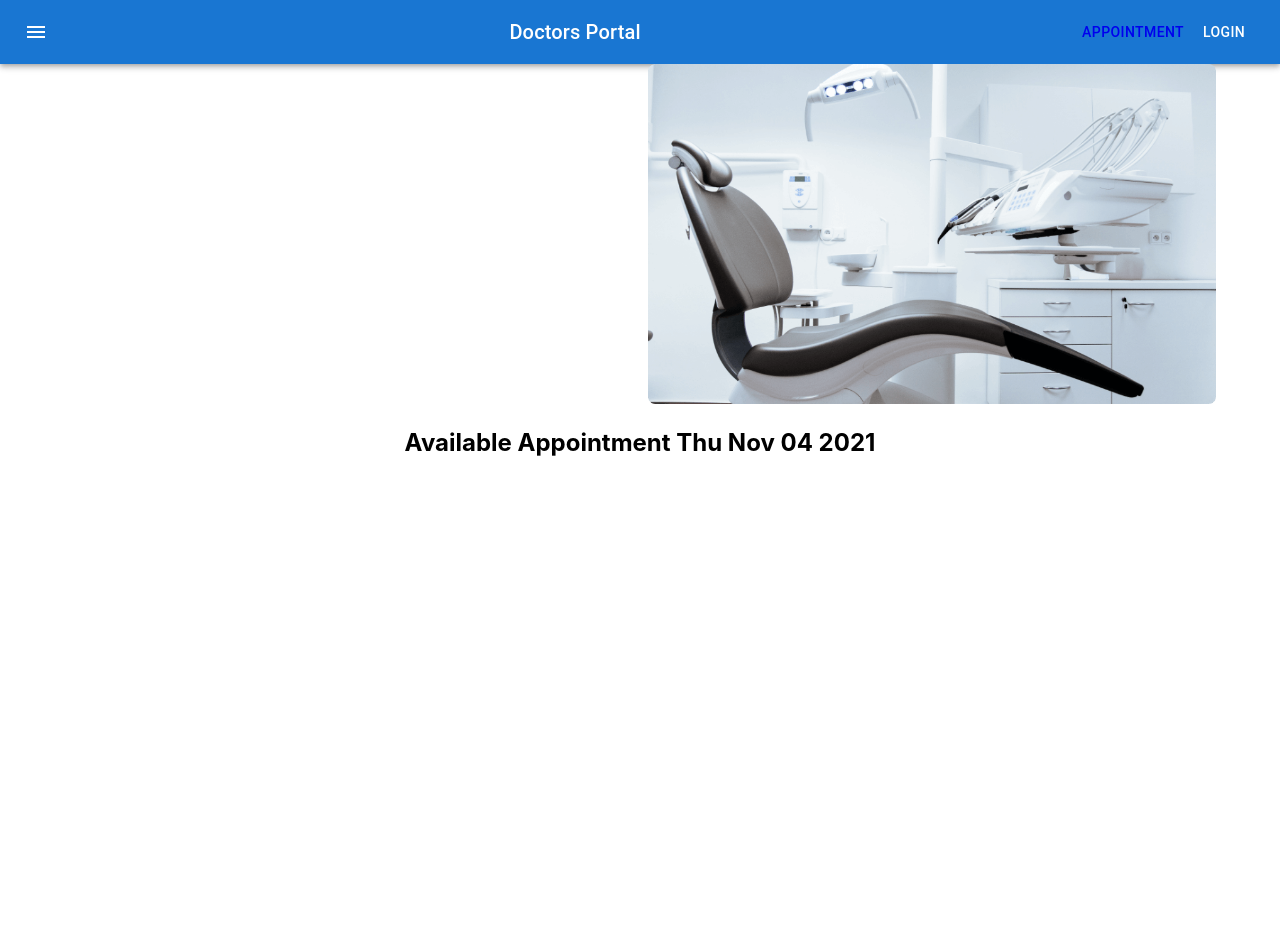
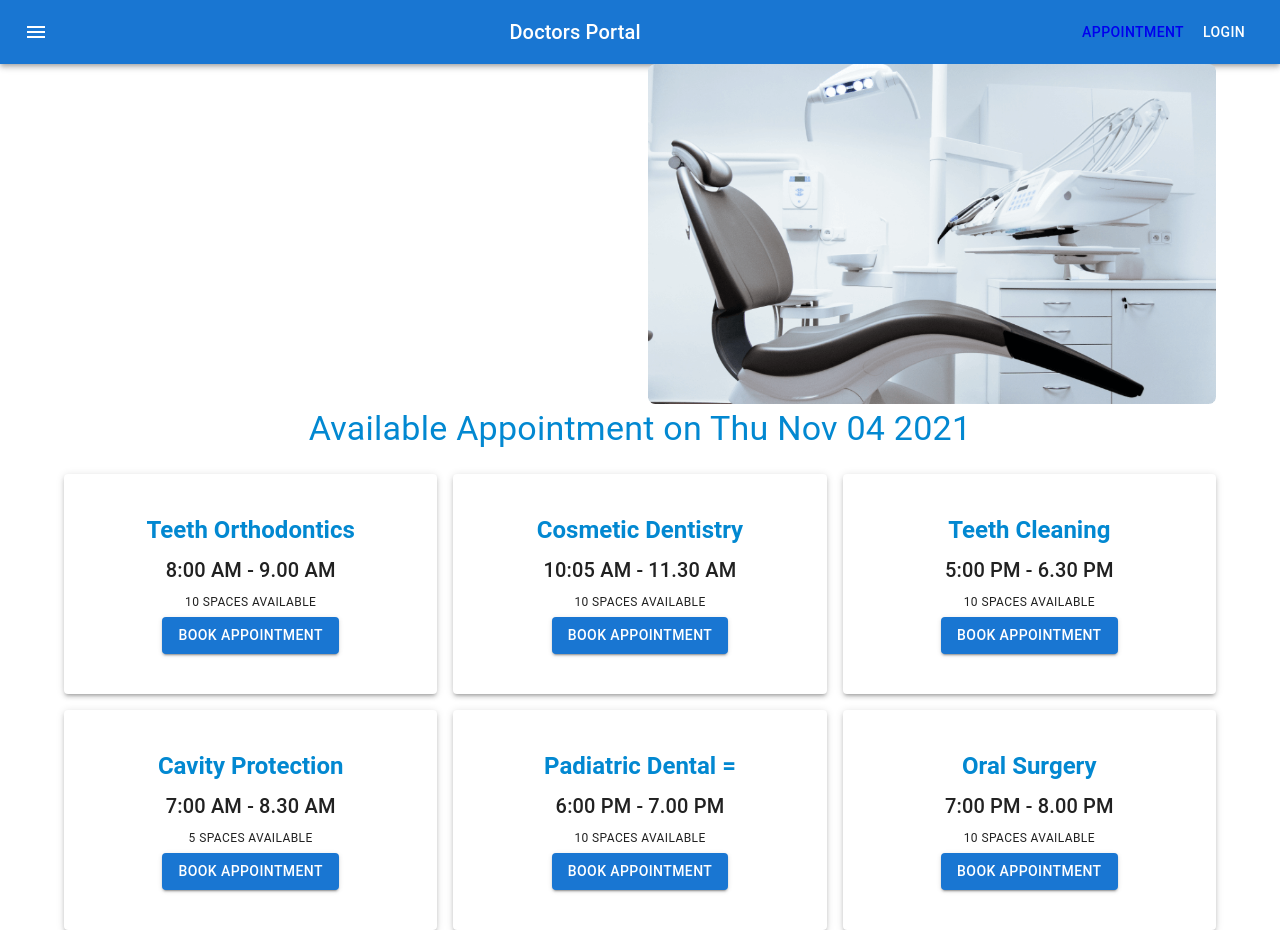
Before and after one commit to mhasan96/Doctors-portal, a React (Create React App) app: page /appointment in a window 1280 px wide. Before the commit the page ends 800 px from the top, so only its background shows below. Built offline with nearby package versions, Linux system fonts and the light colour scheme.

Commit message:
modal added

```diff
--- a/src/Pages/Appointment/AvailableAppointment/AvailableAppointment.js
+++ b/src/Pages/Appointment/AvailableAppointment/AvailableAppointment.js
@@ -1,10 +1,59 @@
+import { Container, Grid, Typography } from "@mui/material";
 import React from "react";
+import Booking from "../Booking/Booking";
 
 const AvailableAppointment = ({ date }) => {
+  const bookings = [
+    {
+      id: 1,
+      name: "Teeth Orthodontics",
+      time: "8:00 AM - 9.00 AM",
+      space: 10,
+    },
+    {
+      id: 2,
+      name: "Cosmetic Dentistry",
+      time: "10:05 AM - 11.30 AM",
+      space: 10,
+    },
+    {
+      id: 3,
+      name: "Teeth Cleaning",
+      time: "5:00 PM - 6.30 PM",
+      space: 10,
+    },
+    {
+      id: 4,
+      name: "Cavity Protection",
+      time: "7:00 AM - 8.30 AM",
+      space: 5,
+    },
+    {
+      id: 5,
+      name: "Padiatric Dental =",
+      time: "6:00 PM - 7.00 PM",
+      space: 10,
+    },
+    {
+      id: 6,
+      name: "Oral Surgery",
+      time: "7:00 PM - 8.00 PM",
+      space: 10,
+    },
+  ];
+
   return (
-    <div>
-      <h2>Available Appointment {date.toDateString()} </h2>
-    </div>
+    <Container>
+      <Typography variant="h4" sx={{ color: "info.main", mb: 3 }}>
+        Available Appointment on {date.toDateString()}{" "}
+      </Typography>
+
+      <Grid container spacing={2}>
+        {bookings.map((booking) => (
+          <Booking key={booking.id} booking={booking} date={date}></Booking>
+        ))}
+      </Grid>
+    </Container>
   );
 };
 
--- /dev/null
+++ b/src/Pages/Appointment/Booking/Booking.js
@@ -0,0 +1,43 @@
+import { Button, Grid, Paper, Typography } from "@mui/material";
+import React from "react";
+import BookingModal from "../BookingModal/BookingModal";
+
+const Booking = ({ booking, date }) => {
+  const [openBooking, setOpenBooking] = React.useState(false);
+  const handleBookingOpen = () => setOpenBooking(true);
+  const handleBookingClose = () => setOpenBooking(false);
+  const { name, time, space } = booking;
+  return (
+    <>
+      <Grid item xs={12} sm={6} md={4}>
+        <Paper sx={{ py: 5 }} elevation={3}>
+          <Typography
+            sx={{ color: "info.main", fontWeight: 700 }}
+            variant="h5"
+            gutterBottom
+            component="div"
+          >
+            {name}
+          </Typography>
+          <Typography variant="h6" gutterBottom component="div">
+            {time}
+          </Typography>
+          <Typography variant="caption" gutterBottom component="div">
+            {space} SPACES AVAILABLE
+          </Typography>
+          <Button onClick={handleBookingOpen} variant="contained">
+            BOOK APPOINTMENT
+          </Button>
+        </Paper>
+      </Grid>
+      <BookingModal
+        booking={booking}
+        openBooking={openBooking}
+        handleBookingClose={handleBookingClose}
+        date={date}
+      ></BookingModal>
+    </>
+  );
+};
+
+export default Booking;
--- /dev/null
+++ b/src/Pages/Appointment/BookingModal/BookingModal.js
@@ -0,0 +1,94 @@
+import React from "react";
+import Backdrop from "@mui/material/Backdrop";
+import Box from "@mui/material/Box";
+import Modal from "@mui/material/Modal";
+import Fade from "@mui/material/Fade";
+import Typography from "@mui/material/Typography";
+import { Button, TextField } from "@mui/material";
+
+const style = {
+  position: "absolute",
+  top: "50%",
+  left: "50%",
+  transform: "translate(-50%, -50%)",
+  width: 400,
+  bgcolor: "background.paper",
+  border: "2px solid #000",
+  boxShadow: 24,
+  p: 4,
+};
+
+const BookingModal = ({ openBooking, handleBookingClose, booking, date }) => {
+  const { name, time } = booking;
+  const handleBookingSubmit = (e) => {
+    alert("Booking Submit");
+
+    //Collect Data and Send to the Server
+    handleBookingClose();
+    e.preventDefault();
+  };
+  return (
+    <Modal
+      aria-labelledby="transition-modal-title"
+      aria-describedby="transition-modal-description"
+      open={openBooking}
+      onClose={handleBookingClose}
+      closeAfterTransition
+      BackdropComponent={Backdrop}
+      BackdropProps={{
+        timeout: 500,
+      }}
+    >
+      <Fade in={openBooking}>
+        <Box sx={style}>
+          <Typography id="transition-modal-title" variant="h6" component="h2">
+            {name}
+          </Typography>
+          <form action="">
+            <TextField
+              disabled
+              sx={{ width: "90%", m: 1 }}
+              id="outlined-size-small"
+              defaultValue={time}
+              size="small"
+            />
+            <TextField
+              sx={{ width: "90%", m: 1 }}
+              id="outlined-size-small"
+              defaultValue="Your Name"
+              size="small"
+            />
+            <TextField
+              sx={{ width: "90%", m: 1 }}
+              id="outlined-size-small"
+              defaultValue="Your Email"
+              size="small"
+            />
+            <TextField
+              sx={{ width: "90%", m: 1 }}
+              id="outlined-size-small"
+              defaultValue="Phone Number"
+              size="small"
+            />
+            <TextField
+              disabled
+              sx={{ width: "90%", m: 1 }}
+              id="outlined-size-small"
+              defaultValue={date.toDateString()}
+              size="small"
+            />
+            <Button
+              onClick={handleBookingSubmit}
+              type="submit"
+              variant="contained"
+            >
+              Submit
+            </Button>
+          </form>
+        </Box>
+      </Fade>
+    </Modal>
+  );
+};
+
+export default BookingModal;
```
